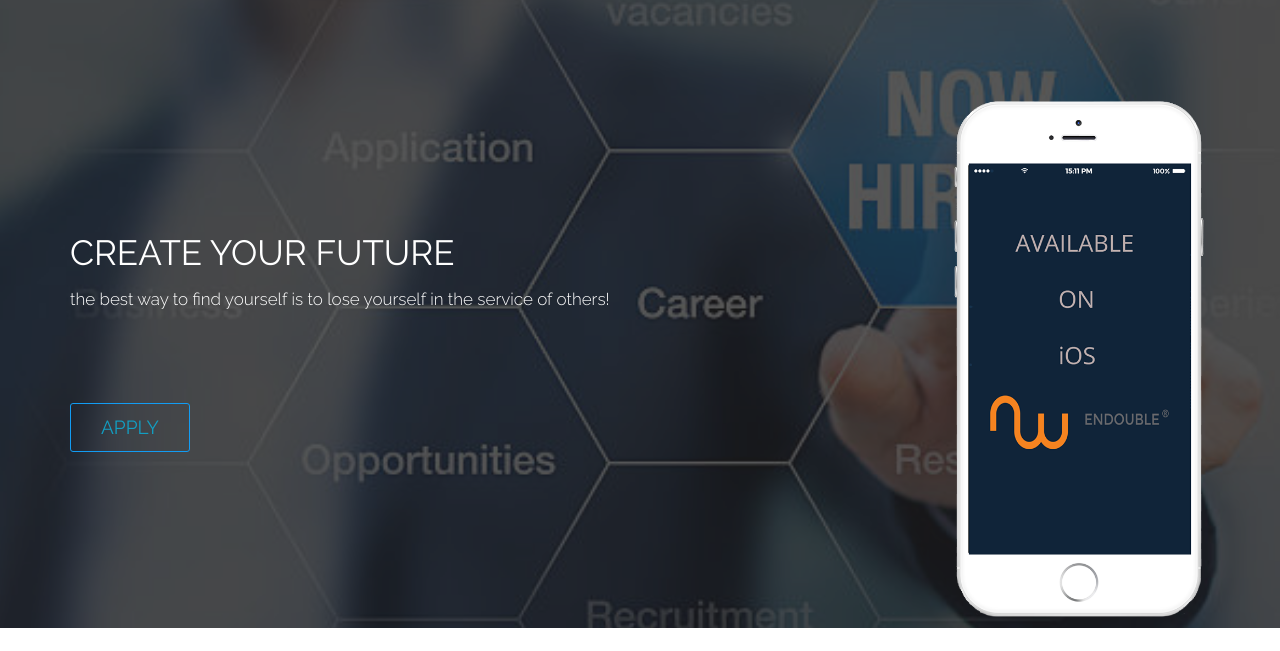
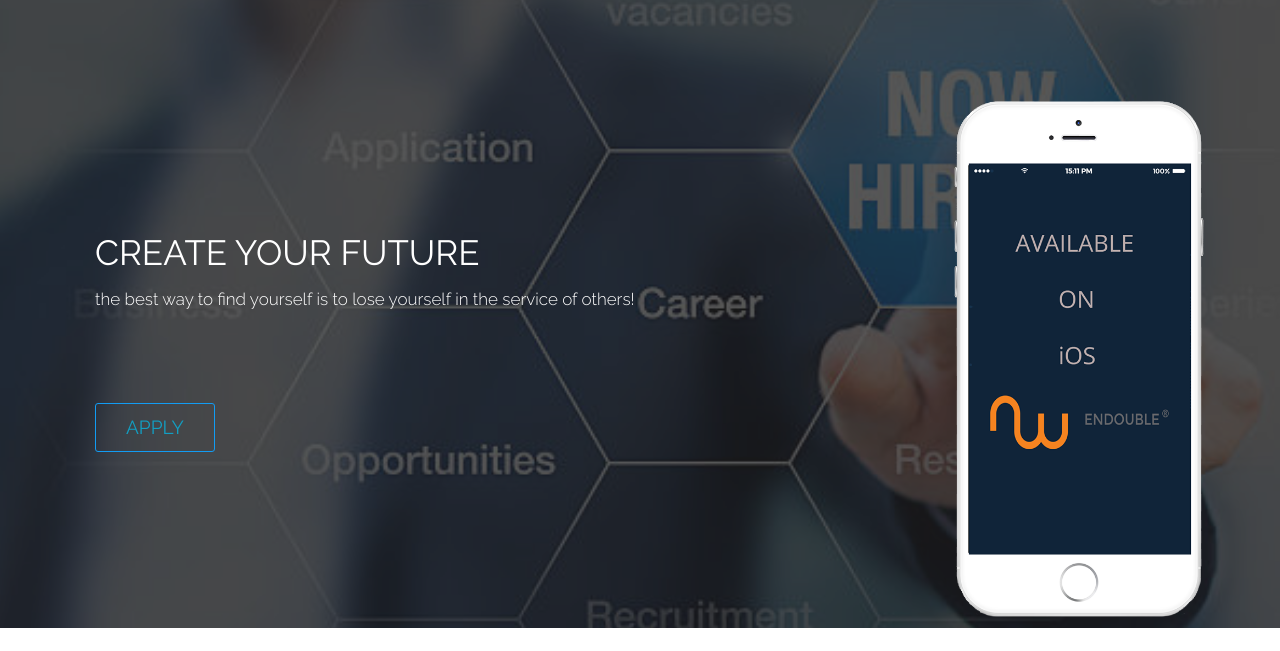
Before and after one commit to parovski/ENDOUBLE-APP, a PHP site: page / in a window 1280 px wide. Shown: the top 651 px of the page. Run offline with PHP 8.4, Linux system fonts and the light colour scheme.

Commit message:
Update index.php

```diff
--- a/index.php
+++ b/index.php
@@ -7,7 +7,7 @@
 
 			<div class="container">
 			<div class="row">
-				<div class="col-md-8">
+				<div class="col-md-8" id="header-text">
 					<div class="header-text">
 						<h1> CREATE YOUR FUTURE</h1>
                         <p> the best way to find yourself is to lose yourself in the service of others!</p>
```
